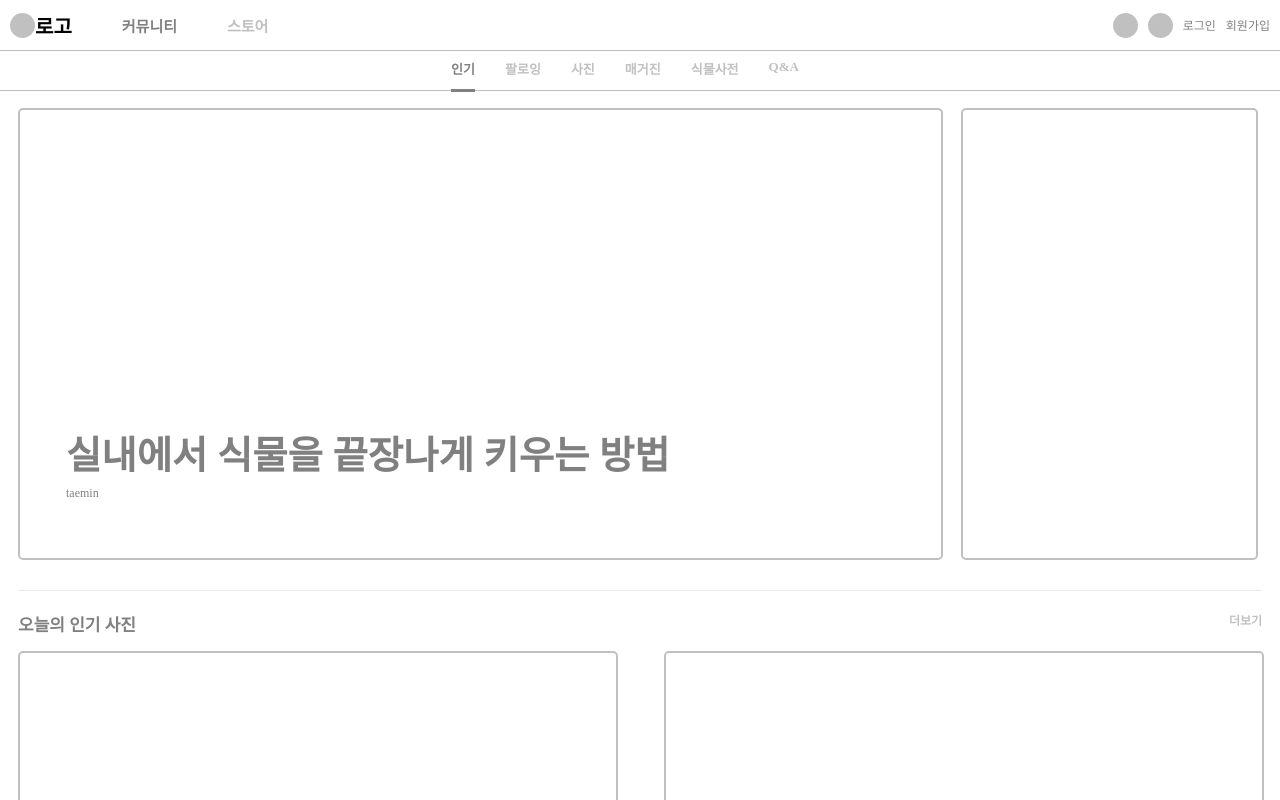
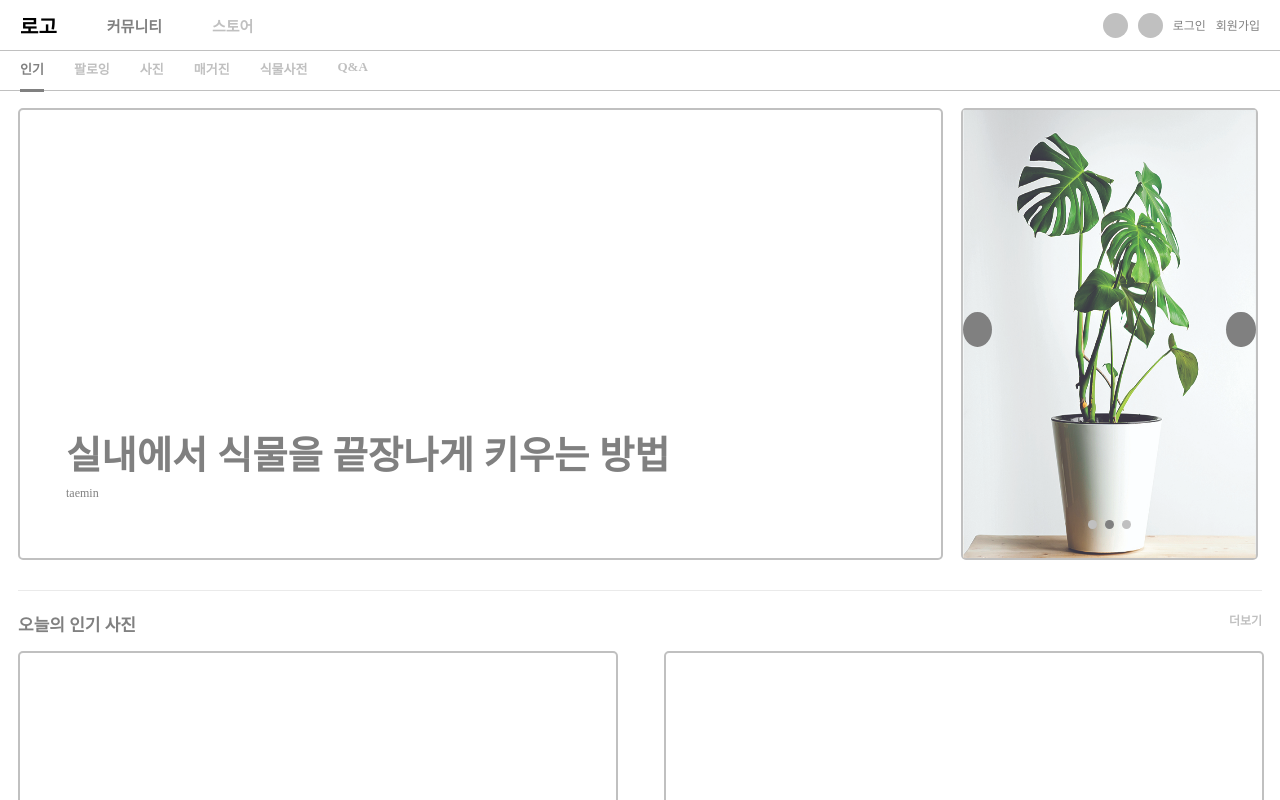
Before and after one commit to heisjun/GRNR, a React (Create React App) app: page / in a window 1280 px wide. Shown: the top 800 px of the page. Built offline with nearby package versions, Linux system fonts and the light colour scheme; no server answers.

Commit message:
2208190602

```diff
--- a/src/domains/DailyInfo/DailyInfo.tsx
+++ b/src/domains/DailyInfo/DailyInfo.tsx
@@ -1,4 +1,5 @@
 import styled from 'styled-components';
+import DailyPlant from '../DailyPlant';
 
 const maxWidth = Number(process.env.REACT_APP_MAX_WIDTH) + 100;
 const boundaryWidth = process.env.REACT_APP_BOUNDARY_WIDTH;
@@ -12,7 +13,9 @@ const DailyInfo: React.FC = () => {
                     <StyledTipWriterText>taemin</StyledTipWriterText>
                 </StyledTipSummaryBlock>
             </StyledTipBlock>
-            <StyledDailyPlantBlock></StyledDailyPlantBlock>
+            <StyledDailyPlantBlock>
+                <DailyPlant width="100%" height="100%" borderRadius="5px" imgUrls={['', '', '']} />
+            </StyledDailyPlantBlock>
         </StyledDailyInfoContainer>
     );
 };
@@ -67,10 +70,6 @@ const StyledDailyPlantBlock = styled.div`
     @media screen and (min-width: ${maxWidth}px) {
         height: ${maxWidth * 0.35}px;
     }
-    border: solid 2px;
-    border-radius: 5px;
-    border-color: silver;
-    cursor: pointer;
 `;
 
 const StyledDailyInfoContainer = styled.div`
--- a/src/domains/DailyPlant/DailyPlant.tsx
+++ b/src/domains/DailyPlant/DailyPlant.tsx
@@ -1,11 +1,36 @@
-import { useState, useRef } from 'react';
-import styled from 'styled-components';
+import { useState, useRef, useEffect } from 'react';
+import styled, { keyframes } from 'styled-components';
 import { IDailyPlant } from './DailyPlant.type';
 
 const DailyPlant: React.FC<IDailyPlant> = (props) => {
     const { width, height, borderRadius, paddingBottom, imgUrls } = props;
+    const [crntPage, setCrntPage] = useState(0);
+    const [imgAnim, setImgAnim] = useState<any>();
 
     const slideRef = useRef<any>(null);
+
+    const slideTime = 5000;
+    const pageNum = imgUrls.length;
+
+    useEffect(() => {
+        const timer = setInterval(() => {
+            setCrntPage((crntPage) => crntPage + 1);
+        }, slideTime);
+
+        return () => {
+            clearInterval(timer);
+        };
+    }, []);
+
+    useEffect(() => {
+        if (crntPage >= pageNum) {
+            setCrntPage(0);
+        } else {
+            slideRef.current.style.transition = 'all 0.5s ease-in-out';
+            slideRef.current.style.transform = `translateX(-${(100 / pageNum) * crntPage}%)`;
+        }
+    }, [crntPage]);
+
     return (
         <StyledDailyPlantContainer
             width={width}
@@ -13,16 +38,117 @@ const DailyPlant: React.FC<IDailyPlant> = (props) => {
             paddingBottom={paddingBottom ? paddingBottom : ''}
             borderRadius={borderRadius}
         >
-            <StyledImgContainer pageNum={imgUrls.length} ref={slideRef}></StyledImgContainer>
+            <StyledImgContainer pageNum={pageNum}>
+                <StyledImgBlock pageNum={pageNum} ref={slideRef}>
+                    {imgUrls.map((item, index) => (
+                        <StyledImg
+                            key={index}
+                            src="/sample2.jpg"
+                            width={`${100 / pageNum}%`}
+                            height="100%"
+                            onMouseEnter={() => {
+                                setImgAnim(ImageScaleUp);
+                            }}
+                            onMouseLeave={() => {
+                                setImgAnim(ImageScaleDown);
+                            }}
+                            imgAnim={index === crntPage ? imgAnim : null}
+                        />
+                    ))}
+                </StyledImgBlock>
+                {crntPage !== 0 ? <StyledPrevButton onClick={() => setCrntPage(crntPage - 1)} /> : null}
+                {crntPage !== pageNum - 1 ? <StyledNextButton onClick={() => setCrntPage(crntPage + 1)} /> : null}
+                <StyledIndicatorBlock>
+                    {imgUrls.map((item, index) => (
+                        <StyledIndicator key={index} focused={index === crntPage} onClick={() => setCrntPage(index)} />
+                    ))}
+                </StyledIndicatorBlock>
+            </StyledImgContainer>
         </StyledDailyPlantContainer>
     );
 };
 
-const StyledImgBlock = styled.div``;
+const ImageScaleUp = keyframes`
+    0% {
+        transform: scale(1);
+    }
+    100% {
+        transform: scale(1.1);
+    }
+`;
+
+const ImageScaleDown = keyframes`
+    0% {
+        transform: scale(1.1);
+    }
+    100% {
+        transform: scale(1);
+    }
+`;
+
+const StyledImg = styled.img<{ imgAnim: any }>`
+    cursor: pointer;
+    animation: ${({ imgAnim }) => imgAnim} 0.2s;
+    animation-fill-mode: forwards;
+`;
+
+const StyledIndicator = styled.div<{ focused: boolean }>`
+    width: 15%;
+    padding-bottom: 15%;
+    border-radius: 100%;
+    background-color: ${({ focused }) => (focused ? 'grey' : 'silver')};
+    cursor: pointer;
+`;
+
+const StyledIndicatorBlock = styled.div`
+    position: absolute;
+    width: 20%;
+    height: 5%;
+    top: 90%;
+    left: 40%;
+    display: flex;
+    align-items: center;
+    justify-content: space-evenly;
+`;
+
+const StyledPrevButton = styled.div`
+    position: absolute;
+    top: 45%;
+    left: 0%;
+    width: 10%;
+    height: 8%;
+    background-color: grey;
+    border-radius: 100%;
+    cursor: pointer;
+    &:hover {
+        background-color: silver;
+    }
+`;
+
+const StyledNextButton = styled.div`
+    position: absolute;
+    top: 45%;
+    left: 90%;
+    width: 10%;
+    height: 8%;
+    background-color: grey;
+    border-radius: 100%;
+    cursor: pointer;
+    &:hover {
+        background-color: silver;
+    }
+`;
+
+const StyledImgBlock = styled.div<{ pageNum: number }>`
+    width: ${({ pageNum }) => pageNum * 100}%;
+    height: 100%;
+`;
 
 const StyledImgContainer = styled.div<{ pageNum: number }>`
-    width: ${({ pageNum }) => pageNum * 100}%;
+    position: relative;
+    width: 100%;
     height: 100%;
+    overflow: hidden;
 `;
 
 const StyledDailyPlantContainer = styled.div<{
@@ -38,7 +164,6 @@ const StyledDailyPlantContainer = styled.div<{
     border: solid 2px;
     border-radius: 5px;
     border-color: silver;
-    cursor: pointer;
 `;
 
 export default DailyPlant;
--- a/src/domains/HeaderBar/HeaderBar.tsx
+++ b/src/domains/HeaderBar/HeaderBar.tsx
@@ -68,7 +68,6 @@ const HeaderBar: React.FC<IHeaderBar> = (props) => {
                     }}
                 >
                     <StyledHeaderBar>
-                        <StyledMenuButton />
                         <StyledTitleBlock>
                             <Link
                                 to="/"
@@ -205,17 +204,6 @@ const StyledRegisterButton = styled.div`
     }
 `;
 
-const StyledMenuButton = styled.div`
-    width: 25px;
-    height: 25px;
-    border-radius: 25px;
-    background-color: silver;
-    cursor: pointer;
-    @media screen and (min-width: ${boundaryWidth}px) {
-        display: none;
-    }
-`;
-
 const StyledSearchButton = styled.div`
     width: 25px;
     height: 25px;
@@ -262,10 +250,7 @@ const StyledTitleText = styled.h1`
 
 const StyledTitleBlock = styled.div`
     @media screen and (max-width: ${boundaryWidth}px) {
-        margin: 0 auto;
-    }
-    @media screen and (min-width: ${boundaryWidth}px) {
-        font-size: 25px;
+        margin-right: auto;
     }
 `;
 
@@ -339,7 +324,7 @@ const StyledHeaderBar = styled.div`
     width: 100%;
     max-width: ${maxWidth}px;
     height: 50px;
-    padding: 0px 10px 0px 10px;
+    padding: 0px 20px 0px 20px;
     @media screen and (min-width: ${boundaryWidth}px) {
         height: 80px;
         padding: 0px 30px 0px 30px;
--- a/src/domains/SubTabBar/SubTabBar.tsx
+++ b/src/domains/SubTabBar/SubTabBar.tsx
@@ -90,11 +90,10 @@ const StyledMenuItemBlock = styled.div<{ selected: boolean }>`
 const StyledSubTabBarBlock = styled.div`
     width: 100%;
     display: flex;
-    justify-content: center;
     max-width: ${maxWidth}px;
+    padding: 0px 20px 0px 20px;
     @media screen and (min-width: ${boundaryWidth}px) {
         padding: 0px 30px 0px 30px;
-        justify-content: start;
     }
 `;
 
```
